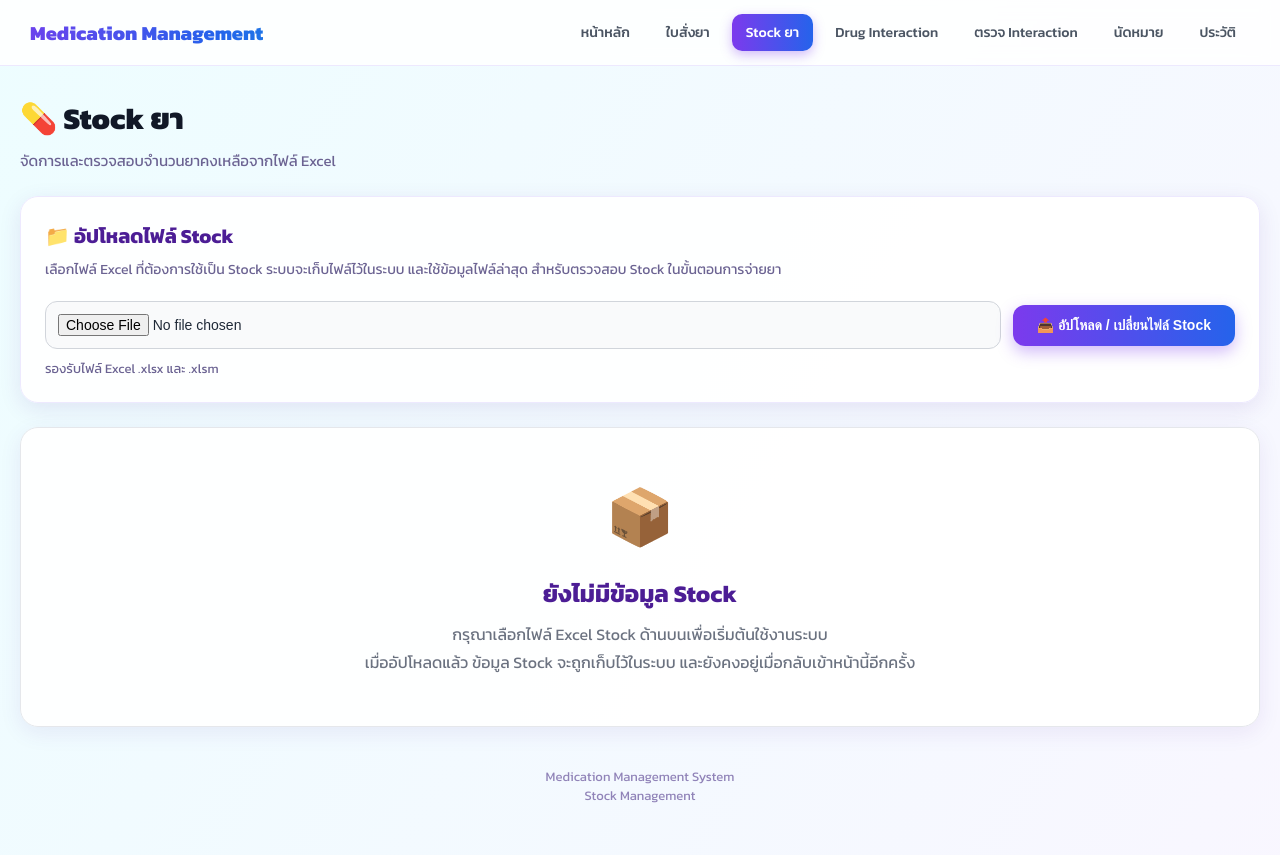
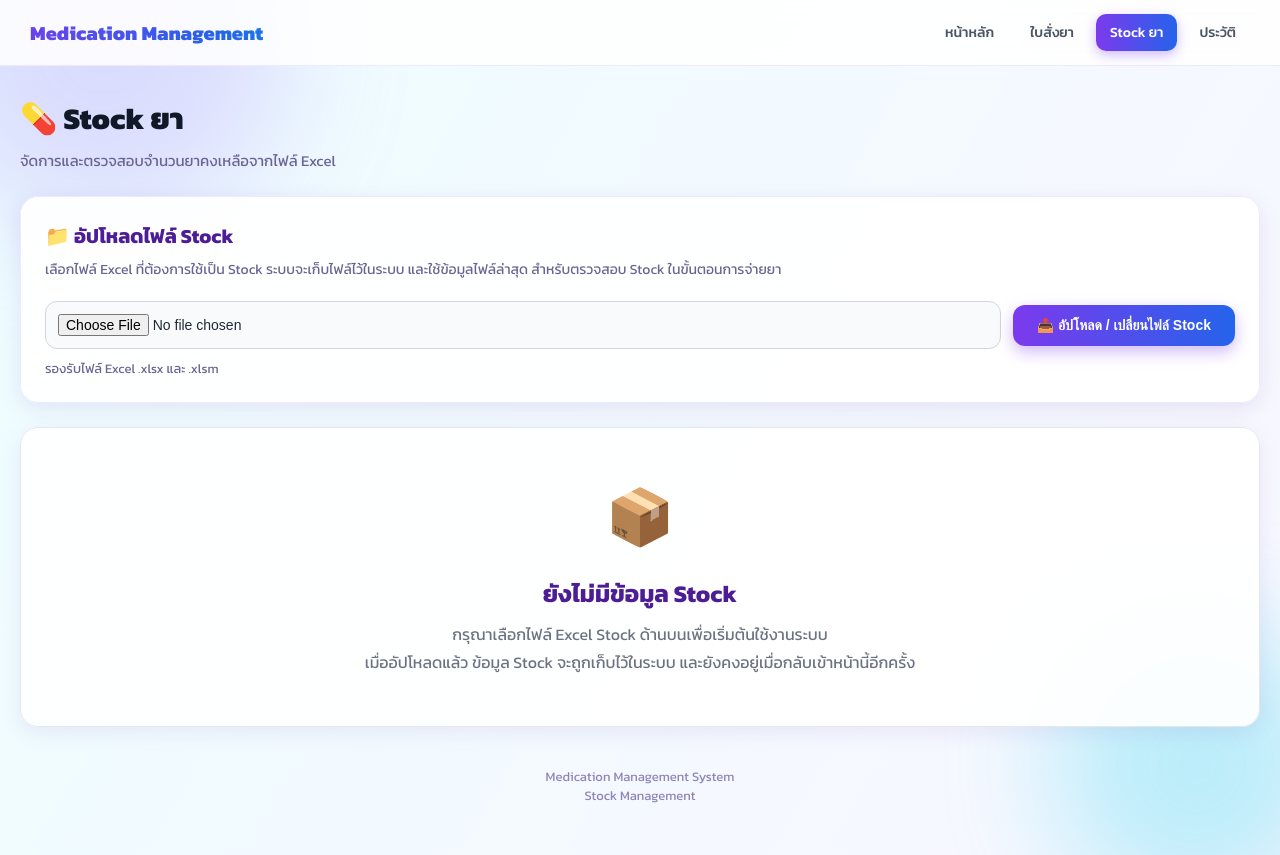
Before and after one commit to mydrugstock/drug-management, a Flask app: page /stock in a window 1280 px wide. Run offline with Flask 3, Linux system fonts and the light colour scheme.

Commit message:
Update stock.html

```diff
--- a/templates/stock.html
+++ b/templates/stock.html
@@ -52,6 +52,12 @@
             to { opacity: 1; transform: scale(1); }
         }
 
+        @keyframes blobMove {
+            0%, 100% { transform: translate(0, 0) scale(1); }
+            33% { transform: translate(30px, -20px) scale(1.1); }
+            66% { transform: translate(-20px, 20px) scale(0.95); }
+        }
+
         body {
             margin: 0;
             font-family: 'Kanit', "Segoe UI", Tahoma, Arial, sans-serif;
@@ -59,6 +65,37 @@
             background-size: 300% 300%;
             animation: gradientShift 20s ease infinite;
             color: #1f2937;
+            position: relative;
+            overflow-x: hidden;
+        }
+
+        body::before,
+        body::after {
+            content: "";
+            position: fixed;
+            border-radius: 50%;
+            filter: blur(60px);
+            opacity: 0.28;
+            z-index: 0;
+            animation: blobMove 16s ease-in-out infinite;
+            pointer-events: none;
+        }
+
+        body::before {
+            width: 340px;
+            height: 340px;
+            background: #a78bfa;
+            top: -110px;
+            left: -90px;
+        }
+
+        body::after {
+            width: 300px;
+            height: 300px;
+            background: #22d3ee;
+            bottom: -100px;
+            right: -80px;
+            animation-delay: -6s;
         }
 
         /* NAVBAR */
@@ -121,6 +158,8 @@
             max-width: 1400px;
             margin: 0 auto;
             padding: 30px 20px 50px;
+            position: relative;
+            z-index: 1;
         }
 
         .page-header {
@@ -519,27 +558,6 @@
             class="active"
         >
             Stock ยา
-        </a>
-
-
-        <a
-            href="{{ url_for('interactions') }}"
-        >
-            Drug Interaction
-        </a>
-
-
-        <a
-            href="{{ url_for('interaction_check') }}"
-        >
-            ตรวจ Interaction
-        </a>
-
-
-        <a
-            href="{{ url_for('appointment') }}"
-        >
-            นัดหมาย
         </a>
 
 
```
